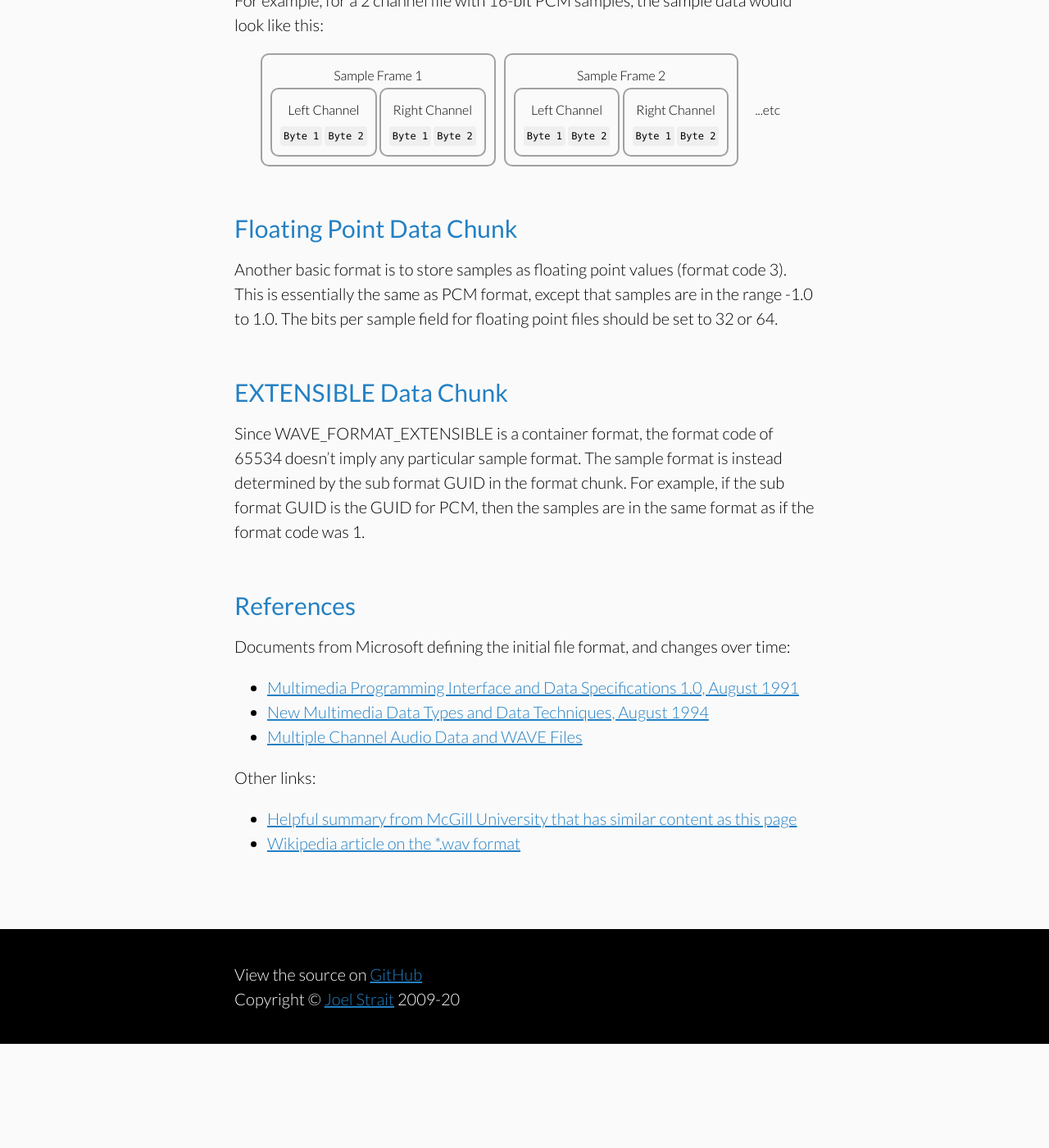
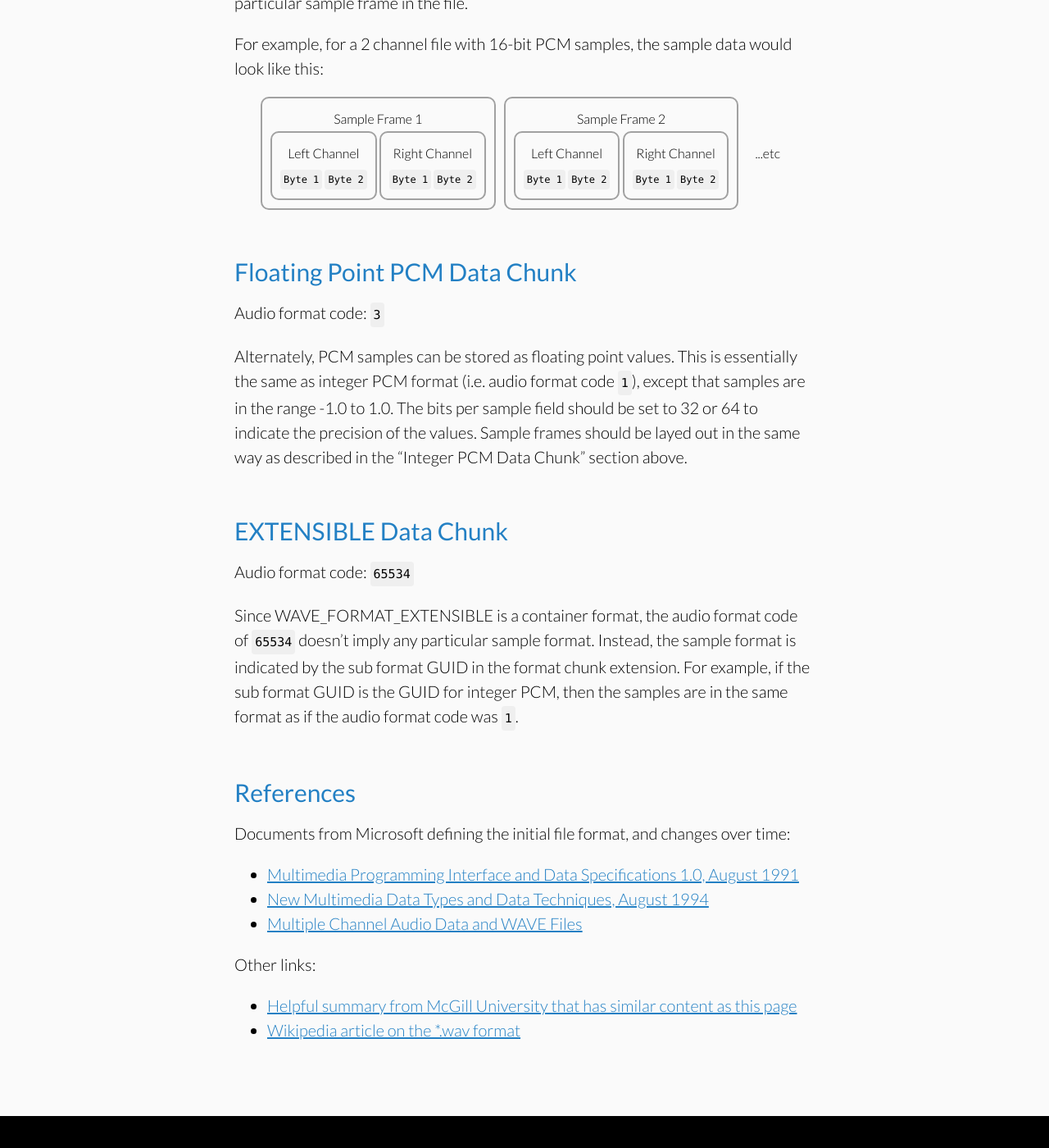
Before and after one commit to jstrait/wavefile, a Jekyll site: the page built from how_wave_files_work.html, in a window 1280 px wide and 1400 px high, scrolled down 9720 px. Shown: the whole window at 82% size. Built offline with Jekyll 4.4.1, drawn with Linux system fonts in a browser that asks for light colours; some web fonts are replaced; before the commit the page ends 10993 px from its top, so only the background shows below that; some of the changed text lies outside the part shown.

Commit message:
Improvements to data chunk sections on "Wave File Format" page
* More specific section titles
* More clearly indicating audio format code for each data chunk type
* Copy improvements

```diff
--- a/how_wave_files_work.html
+++ b/how_wave_files_work.html
@@ -318,11 +318,12 @@ and Data Specifications 1.0, August 1991</a></li>
       </tr>
     </table>
   </div>
-  <p>The layout for the data chunk is simpler than the format chunk: the normal 8-byte chunk header, followed by nothing but raw, unfiltered sample data. The sample data can be stored in a number of formats, which will be indicated by the format chunk.</p>
-  <p>The next several sections describe various formats that data in the data chunk can be stored as.</p>
+  <p>The layout for the data chunk is simpler than the format chunk: the normal 8-byte chunk header, followed by nothing but raw sample data. The sample data can be stored in a number of formats, which will be indicated by the audio format code field in the format chunk.</p>
+  <p>The following sections describe several formats that sample data in the data chunk can be stored as.</p>
 
-  <h2>PCM Data Chunk</h2>
-  <p>The simplest, and most common, is to store PCM samples (format code 1). This is just raw sample data stored as integers. The bits per sample field will indicate the range of the sample data:</p>
+  <h2>Integer PCM Data Chunk</h2>
+  <p>Audio format code: <code>1</code></p>
+  <p>The simplest, and most common, format is to store raw PCM samples as integers. The bits per sample field will indicate the range of the sample data:</p>
   <div class="scroll-x">
     <table>
       <tr>
@@ -397,10 +398,12 @@ and Data Specifications 1.0, August 1991</a></li>
     </div>
     <div style="padding: 0.5rem;">...etc</div>
   </div>
-  <h2>Floating Point Data Chunk</h2>
-  <p>Another basic format is to store samples as floating point values (format code 3). This is essentially the same as PCM format, except that samples are in the range -1.0 to 1.0. The bits per sample field for floating point files should be set to 32 or 64.</p>
+  <h2>Floating Point PCM Data Chunk</h2>
+  <p>Audio format code: <code>3</code></p>
+  <p>Alternately, PCM samples can be stored as floating point values. This is essentially the same as integer PCM format (i.e. audio format code <code>1</code>), except that samples are in the range -1.0 to 1.0. The bits per sample field should be set to 32 or 64 to indicate the precision of the values. Sample frames should be layed out in the same way as described in the &ldquo;Integer PCM Data Chunk&rdquo; section above.</p>
   <h2>EXTENSIBLE Data Chunk</h2>
-  <p>Since WAVE_FORMAT_EXTENSIBLE is a container format, the format code of 65534 doesn&rsquo;t imply any particular sample format. The sample format is instead determined by the sub format GUID in the format chunk. For example, if the sub format GUID is the GUID for PCM, then the samples are in the same format as if the format code was 1.</p>
+  <p>Audio format code: <code>65534</code></p>
+  <p>Since WAVE_FORMAT_EXTENSIBLE is a container format, the audio format code of <code>65534</code> doesn&rsquo;t imply any particular sample format. Instead, the sample format is indicated by the sub format GUID in the format chunk extension. For example, if the sub format GUID is the GUID for integer PCM, then the samples are in the same format as if the audio format code was <code>1</code>.</p>
 
   <h2>References</h2>
   <p>Documents from Microsoft defining the initial file format, and changes over time:</p>
```
